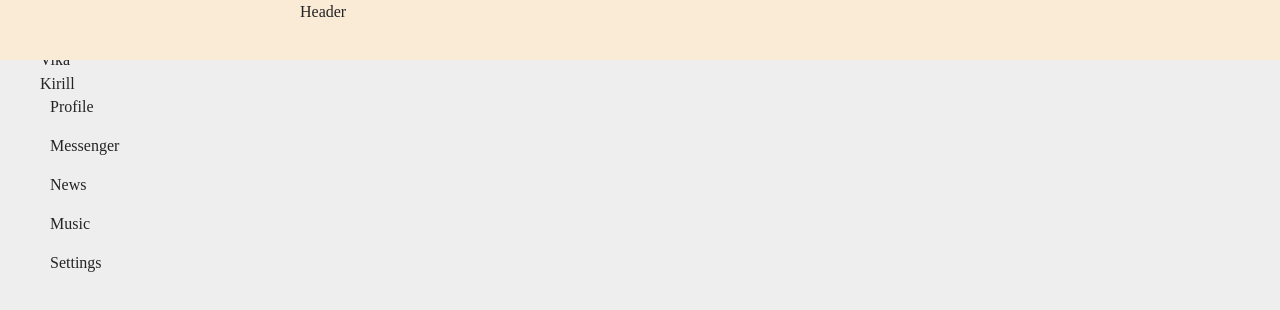
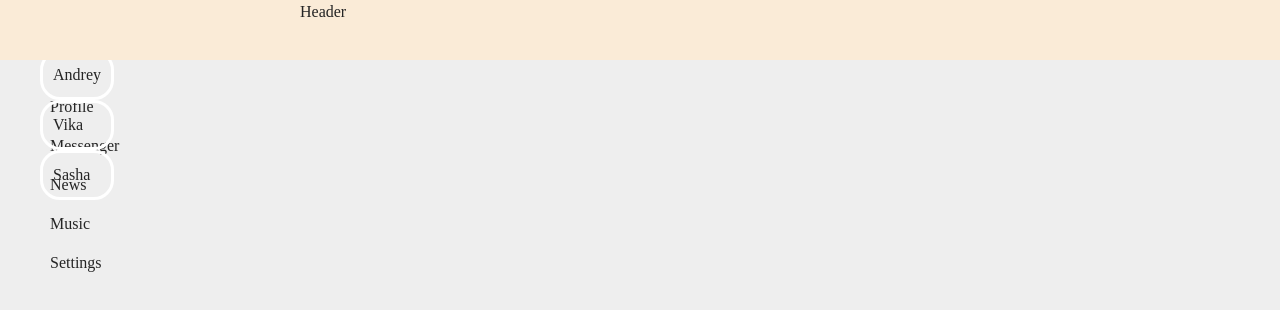
Before and after one commit to VitrivDolkom/socNet, a React (Vite) app: page /Messenger in a window 1280 px wide. Shown: the top 310 px of the page. Built offline with nearby package versions, Linux system fonts and the light colour scheme; a web font is replaced by a local one.

Commit message:
added route to UserId

```diff
--- a/src/App.jsx
+++ b/src/App.jsx
@@ -9,6 +9,7 @@ import Messenger from "./pages/Messenger/Messenger";
 import Music from "./pages/Music/Music";
 import Settings from "./pages/Settings/Settings";
 import News from "./pages/News/News";
+import Dialog from "./pages/Dialog/Dialog";
 
 
 function App() {
@@ -20,7 +21,8 @@ function App() {
                 <Routes>
                     <Route path="/" element={<Content />} />
                     <Route path="/Profile" element={<Profile />} />
-                    <Route path="/Messenger" element={<Messenger />} />
+                    <Route exact path="/Messenger" element={<Messenger />} />
+                    <Route path="/Messenger/:UserId" element={<Dialog />} />
                     <Route path="/Music" element={<Music />} />
                     <Route path="/Settings" element={<Settings />} />
                     <Route path="/News" element={<News />} />
--- /dev/null
+++ b/src/atoms/User/User.jsx
@@ -0,0 +1,11 @@
+import s from "./s.module.scss";
+
+const User = ({ currentDialog, changeDialog, name }) => {
+    return (
+        <li
+            className={`${s.item} ${currentDialog === name ? s.active : ""}`}
+            onClick={() => changeDialog()}>{name}</li>
+    );
+}
+
+export default User;
--- /dev/null
+++ b/src/atoms/User/s.module.scss
@@ -0,0 +1,15 @@
+.item {
+  padding: 10px;
+  border: 3px solid white;
+  border-radius: 20px;
+
+  &:hover {
+    cursor: pointer;
+    color: rgb(231, 171, 98);
+  }
+}
+
+.active {
+  cursor: pointer;
+  color: rgb(231, 171, 98);
+}
--- /dev/null
+++ b/src/components/UsersMessage/UsersMessage.jsx
@@ -0,0 +1,31 @@
+import User from "@/atoms/User/User";
+import { useState } from "react";
+import { useNavigate } from "react-router-dom";
+import s from "./s.module.scss";
+
+const dialogs = ["Dima", "Andrey", "Vika", "Sasha"];
+
+const UsersMessage = () => {
+    const navigate = useNavigate();
+    const [dialog, setDialog] = useState("Dima");
+
+    const routeToDialog = (name) => {
+        setDialog(name);
+        navigate(`/Messenger/${name}`);
+    }
+    return (
+        <ul className={`${s.userList}`}>
+            {
+                dialogs.map((name, index) => {
+                    return (<User key={index}
+                        name={name}
+                        changeDialog={() => routeToDialog(name)}
+                        currentDialog={dialog} />);
+                })
+            }
+
+        </ul>
+    );
+}
+
+export default UsersMessage;
--- /dev/null
+++ b/src/components/UsersMessage/s.module.scss
@@ -0,0 +1,5 @@
+.user-list {
+  padding: 0px 20px;
+
+
+}
--- /dev/null
+++ b/src/pages/Dialog/Dialog.jsx
@@ -0,0 +1,11 @@
+
+
+const Dialog = () => {
+    return (
+        <div>
+            Hello
+        </div>
+    );
+}
+
+export default Dialog;
--- a/src/pages/Messenger/Messenger.jsx
+++ b/src/pages/Messenger/Messenger.jsx
@@ -1,14 +1,10 @@
+import UsersMessage from "@/components/UsersMessage/UsersMessage";
 import s from "./s.module.scss";
 
 const Messenger = () => {
     return (
         <div className={`${s.wrap} `}>
-            <ul className={`${s.userList}`}>
-                <li>Dima</li>
-                <li>Andrey</li>
-                <li>Vika</li>
-                <li>Kirill</li>
-            </ul>
+            <UsersMessage />
             <div className={`${s.dialog}`}>
                 Hi
                 How are you?
--- a/src/pages/Messenger/s.module.scss
+++ b/src/pages/Messenger/s.module.scss
@@ -2,19 +2,6 @@
   display: flex;
 }
 
-.user-list {
-  padding: 0px 20px;
 
-  & li {
-    padding: 10px;
-    border: 3px solid white;
-    border-radius: 20px;
-
-    &:hover {
-      cursor: pointer;
-      color: rgb(231, 171, 98);
-    }
-  }
-}
 
 .dialog {}
```
